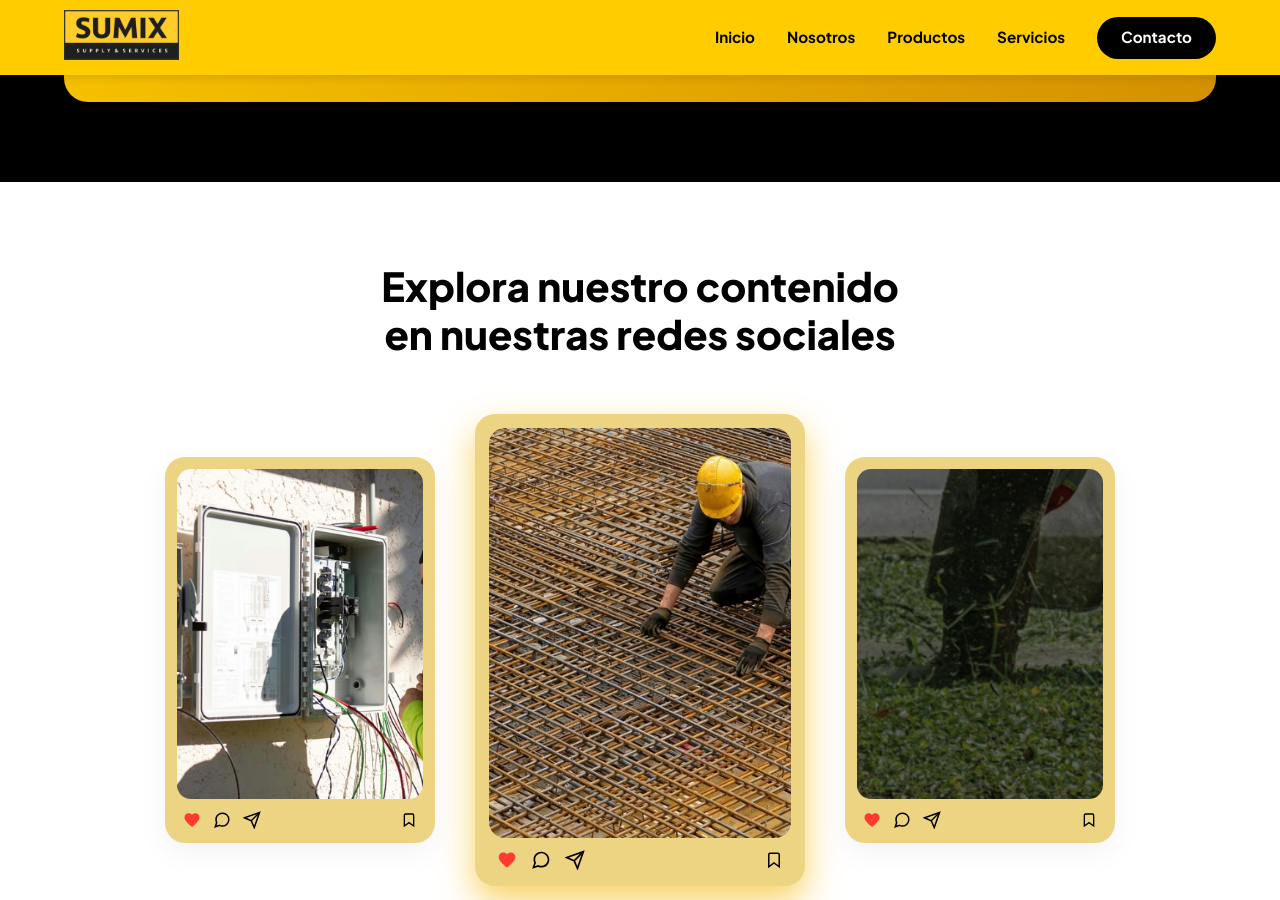
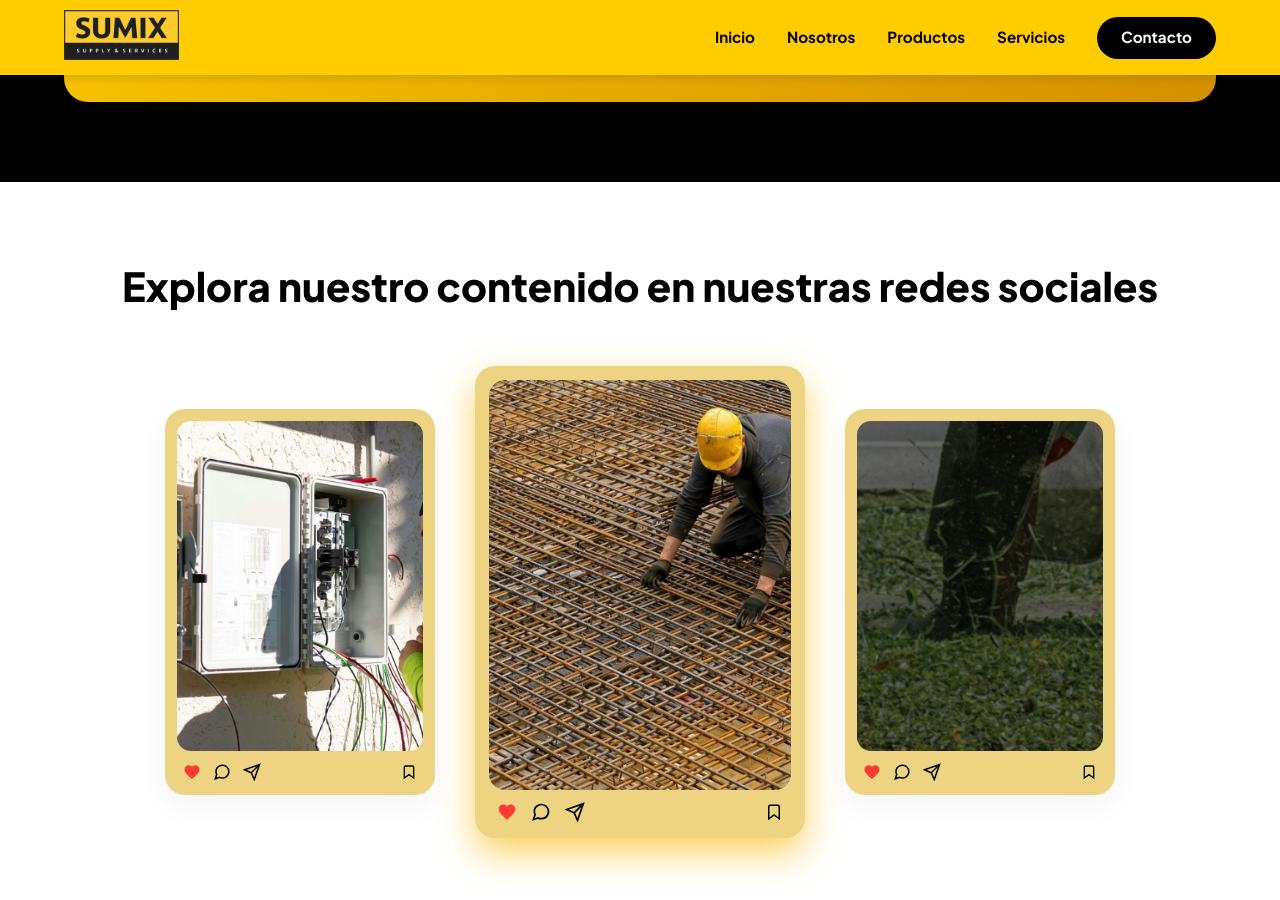
Before and after one commit to ing-nestorgomez/ximus, a Jekyll site: the page built from index.html, in a window 1280 px wide and 900 px high, scrolled down 2929 px. Built offline with Jekyll 4.4.1, drawn with Linux system fonts in a browser that asks for light colours.

Commit message:
Fix heading formatting in social section

```diff
--- a/index.html
+++ b/index.html
@@ -204,7 +204,7 @@ title: "SUMIX | Suministros Mixtos y Soluciones Industriales"
 <!-- SECCIÓN SOCIAL / INSTAGRAM -->
 <section class="social-section" id="redes">
   <div class="container">
-    <h2 class="section-title-center">Explora nuestro contenido<br>en nuestras redes sociales</h2>
+    <h2 class="section-title-center">Explora nuestro contenido en nuestras redes sociales</h2>
 
     <!-- Contenedor donde se cargarán dinámicamente las 3 publicaciones -->
     <div class="instagram-grid" id="instagram-feed">
```
